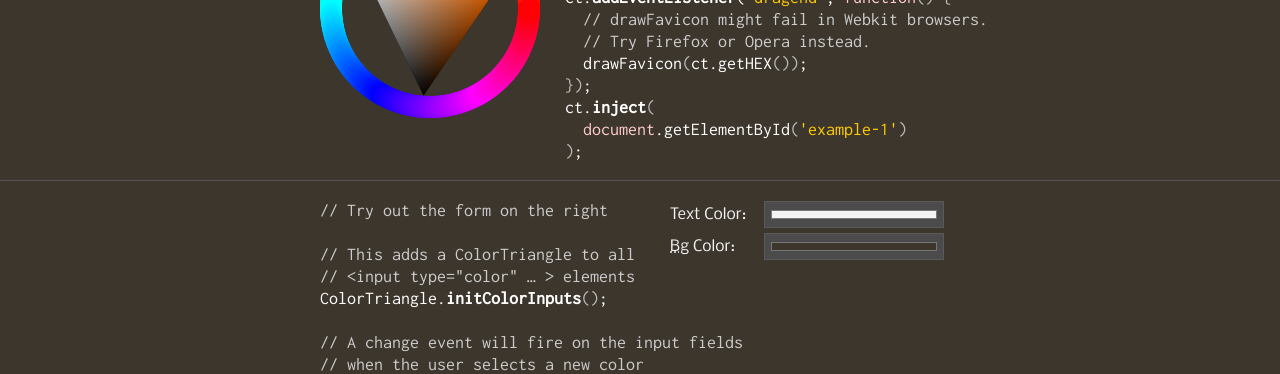
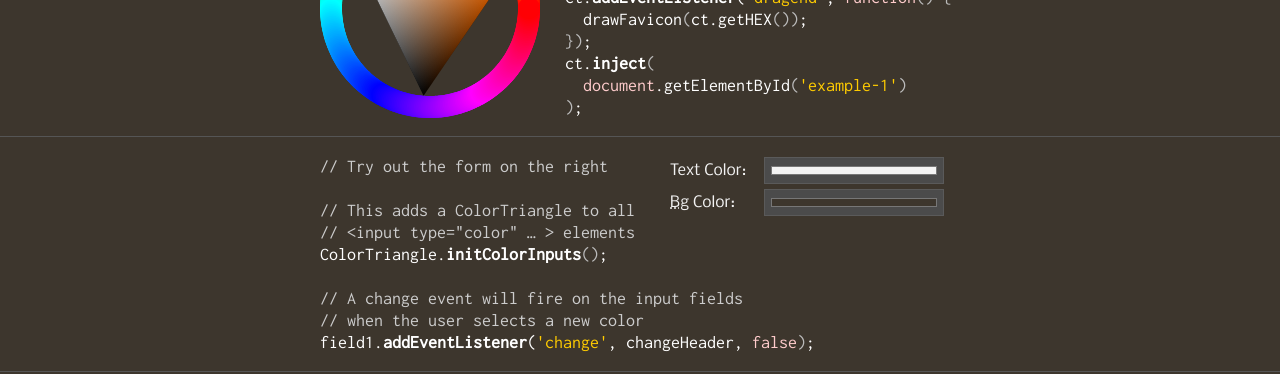
Before and after one commit to timjb/colortriangle, a plain HTML site: page index.html in a window 1280 px wide. Shown: the part 217-591 px from the top of the page. Drawn offline with Linux system fonts and the light colour scheme.

Commit message:
Make favicon example work in WebKit browsers

```diff
--- a/demo.js
+++ b/demo.js
@@ -31,6 +31,7 @@ function log() {
 	ctx.clip();
 
 	var link = doc.createElement('link');
+	link.type = 'image/x-icon';
 	link.rel = 'shortcut icon';
 	head.appendChild(link);
 	function drawFavicon() {
--- a/index.html
+++ b/index.html
@@ -24,18 +24,13 @@
 <span class=co>// watch the favicon change its color</span>
 
 <span class=kw>var</span> ct = <span class=kw>new</span> <strong>ColorTriangle</strong><span class=br>(</span><span class=st>'#de701d'</span><span class=br>)</span>;
-ct.<strong>addEventListener</strong>(<span class=st>'dragend'</span>, <span class=kw>function</span><span class=br>() {</span><span id=webkit-notice></span>
+ct.<strong>addEventListener</strong>(<span class=st>'dragend'</span>, <span class=kw>function</span><span class=br>() {</span>
   drawFavicon<span class=br>(</span>ct.<span class=im>getHEX</span><span class=br>())</span>;
 <span class=br>})</span>;
 ct.<strong>inject</strong><span class=br>(</span>
   <span class=kw>document</span>.getElementById<span class=br>(</span><span class=st>'example-1'</span><span class=br>)
 )</span>;
 </pre>
-<script>
-if(navigator.userAgent.toLowerCase().indexOf('webkit') != -1) {
-	document.getElementById('webkit-notice').innerHTML = '\n  <span class=co>\/\/ drawFavicon might fail in Webkit browsers.\n  // Try Firefox or Opera instead.</span>';
-}
-</script>
 	</div>
 </div>
 <div class=section>
```
